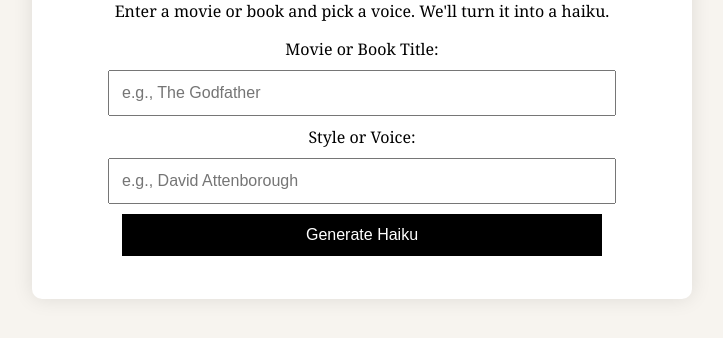
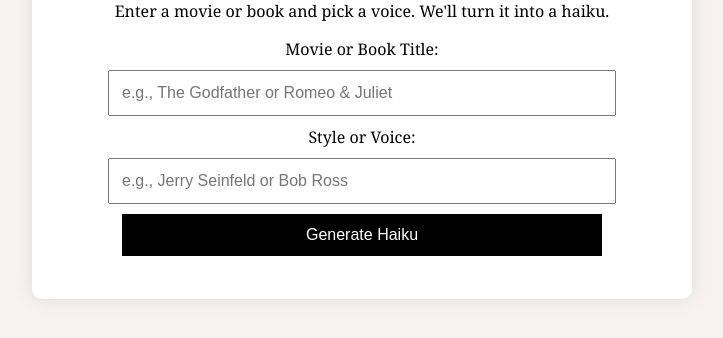
Before and after one commit to TheLunarian/TheLunarian.github.io, a website: page index.html in a window 1280 px wide. Shown: the part 174-512 px from the top of the page, without its empty margins (278-1001 px from the left). Drawn offline with Linux system fonts and the light colour scheme.

Commit message:
Update index.html

```diff
--- a/index.html
+++ b/index.html
@@ -12,10 +12,10 @@
     <p>Enter a movie or book and pick a voice. We'll turn it into a haiku.</p>
 
     <label for="theme">Movie or Book Title:</label>
-    <input type="text" id="theme" placeholder="e.g., The Godfather" />
+    <input type="text" id="theme" placeholder="e.g., The Godfather or Romeo & Juliet" />
 
     <label for="voice">Style or Voice:</label>
-    <input type="text" id="voice" placeholder="e.g., David Attenborough" />
+    <input type="text" id="voice" placeholder="e.g., Jerry Seinfeld or Bob Ross" />
 
     <button id="generate">Generate Haiku</button>
 
```
